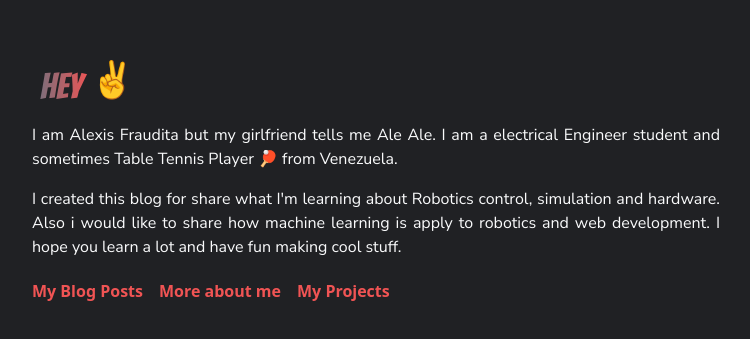
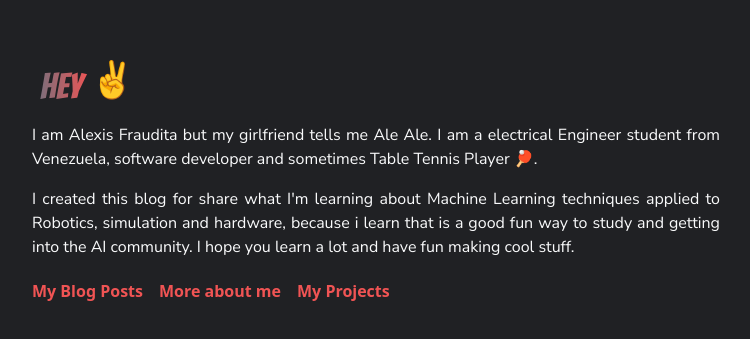
Before and after one commit to alefram/Alefram.github.io, a Next.js app: page / in a window 1280 px wide. Shown: the part 219-558 px from the top of the page, without its empty margins (272-1022 px from the left). Built offline with nearby package versions, Linux system fonts and the light colour scheme; what @tailwindcss/typography would draw is missing.

Commit message:
update seo

```diff
--- a/pages/index.jsx
+++ b/pages/index.jsx
@@ -23,10 +23,10 @@ const Home = () => {
                 </div>
                 <div className="space-y-4 text-gray-50 prose-lg font-nunito text-justify">
                     <p>
-                        I am Alexis Fraudita but my girlfriend tells me Ale Ale. I am a electrical Engineer student and sometimes Table Tennis Player &#127955; from Venezuela.
+                        I am Alexis Fraudita but my girlfriend tells me Ale Ale. I am a electrical Engineer student from Venezuela, software developer and sometimes Table Tennis Player &#127955;.
                     </p>
                     <p>
-                        I created this blog for share what I'm learning about Robotics control, simulation and hardware. Also i would like to share how machine learning is apply to robotics and web development. I hope you learn a lot and have fun making cool stuff.
+                        I created this blog for share what I'm learning about Machine Learning techniques applied to Robotics, simulation and hardware, because i learn that is a good fun way to study and getting into the AI community. I hope you learn a lot and have fun making cool stuff.
                     </p>
                 </div>
                 <div className="flex flex-wrap mt-5 space-x-4 prose-lg font-bold">
```
